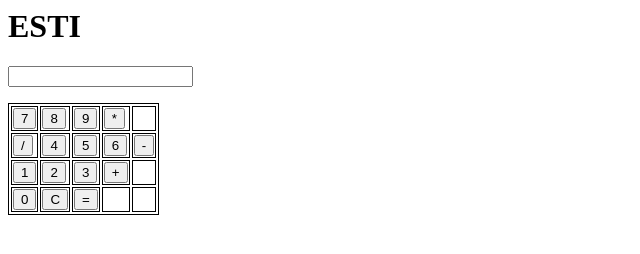
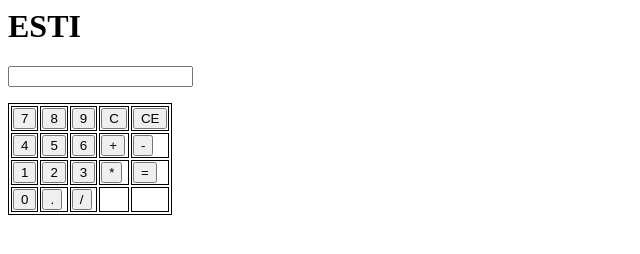
Before and after one commit to rakotomandimby/tpgg1, a plain HTML site: page index.html in a window 1280 px wide. Shown: the whole page, without its empty margins (0-640 px from the left). Drawn offline with Linux system fonts and the light colour scheme.

Commit message:
Button reorganized

```diff
--- a/index.html
+++ b/index.html
@@ -12,15 +12,16 @@
           <td style="border:1px solid black"><input type="button" value="7" ></td>
           <td style="border:1px solid black"><input type="button" value="8" ></td>
           <td style="border:1px solid black"><input type="button" value="9" ></td>
-          <td style="border:1px solid black"><input type="button" value="*" ></td>
-          <td style="border:1px solid black">&nbsp;</td>
+          <td style="border:1px solid black"><input type="button" value="C" ></td>
+          <td style="border:1px solid black"><input type="button" value="CE" ></td>
+
         </tr>
 
         <tr>
-          <td style="border:1px solid black"><input type="button" value="/" ></td>
           <td style="border:1px solid black"><input type="button" value="4" ></td>
           <td style="border:1px solid black"><input type="button" value="5" ></td>
           <td style="border:1px solid black"><input type="button" value="6" ></td>
+          <td style="border:1px solid black"><input type="button" value="+" ></td>
           <td style="border:1px solid black"><input type="button" value="-" ></td>
         </tr>
 
@@ -28,13 +29,13 @@
           <td style="border:1px solid black"><input type="button" value="1" ></td>
           <td style="border:1px solid black"><input type="button" value="2" ></td>
           <td style="border:1px solid black"><input type="button" value="3" ></td>
-          <td style="border:1px solid black"><input type="button" value="+" ></td>
-          <td style="border:1px solid black">&nbsp;</td>
+          <td style="border:1px solid black"><input type="button" value="*" ></td>
+          <td style="border:1px solid black"><input type="button" value="=" ></td>
         </tr>
         <tr>
           <td style="border:1px solid black"><input type="button" value="0" onClick="">                   </td>
-          <td style="border:1px solid black"><input type="reset"  value="C">                              </td>
-          <td style="border:1px solid black"><input type="button" value="=" onClick="">                   </td>
+          <td style="border:1px solid black"><input type="reset"  value=".">                              </td>
+          <td style="border:1px solid black"><input type="button" value="/" onClick="">                   </td>
           <td style="border:1px solid black">&nbsp;</td>
           <td style="border:1px solid black">&nbsp;</td>
         </tr>
```
